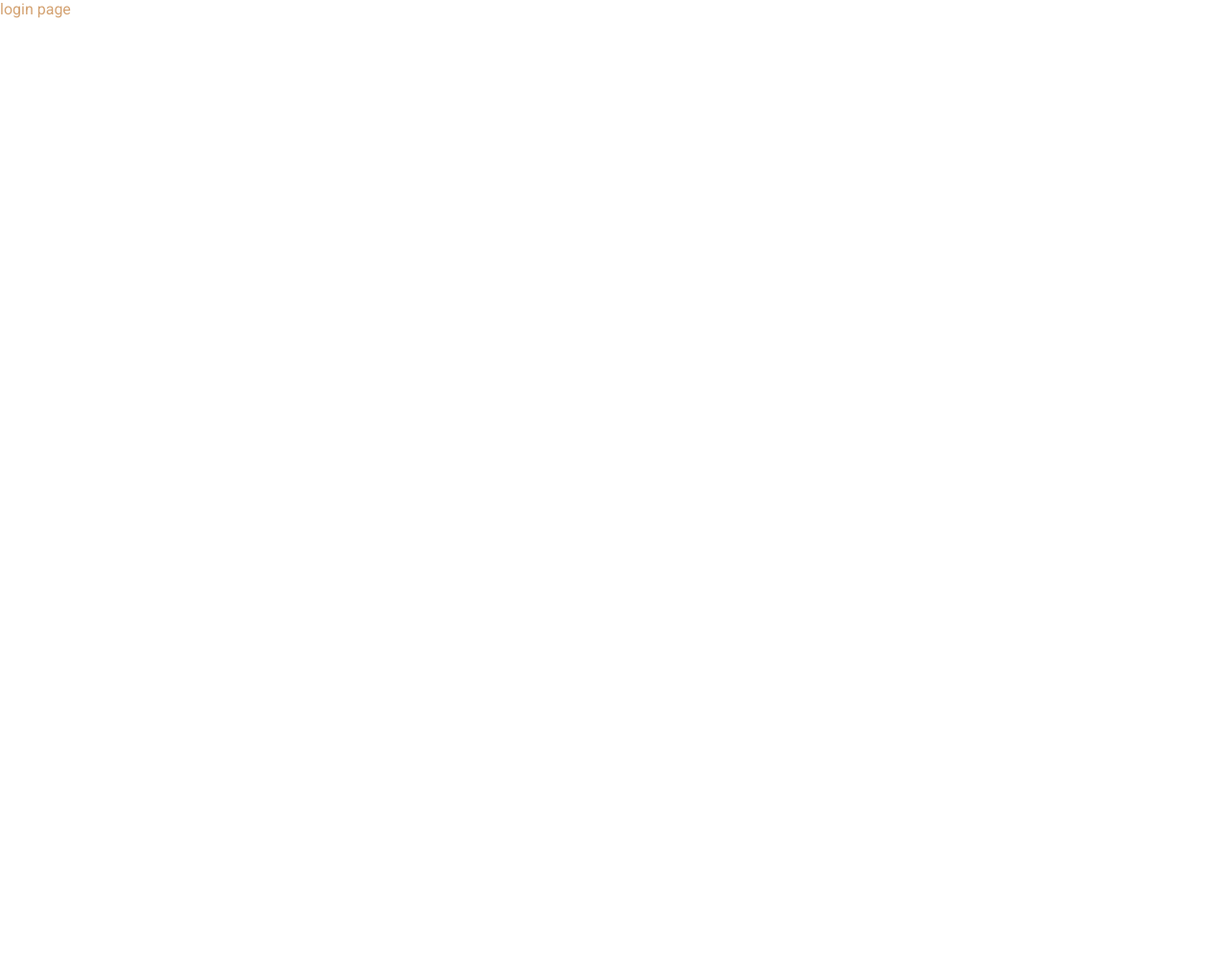
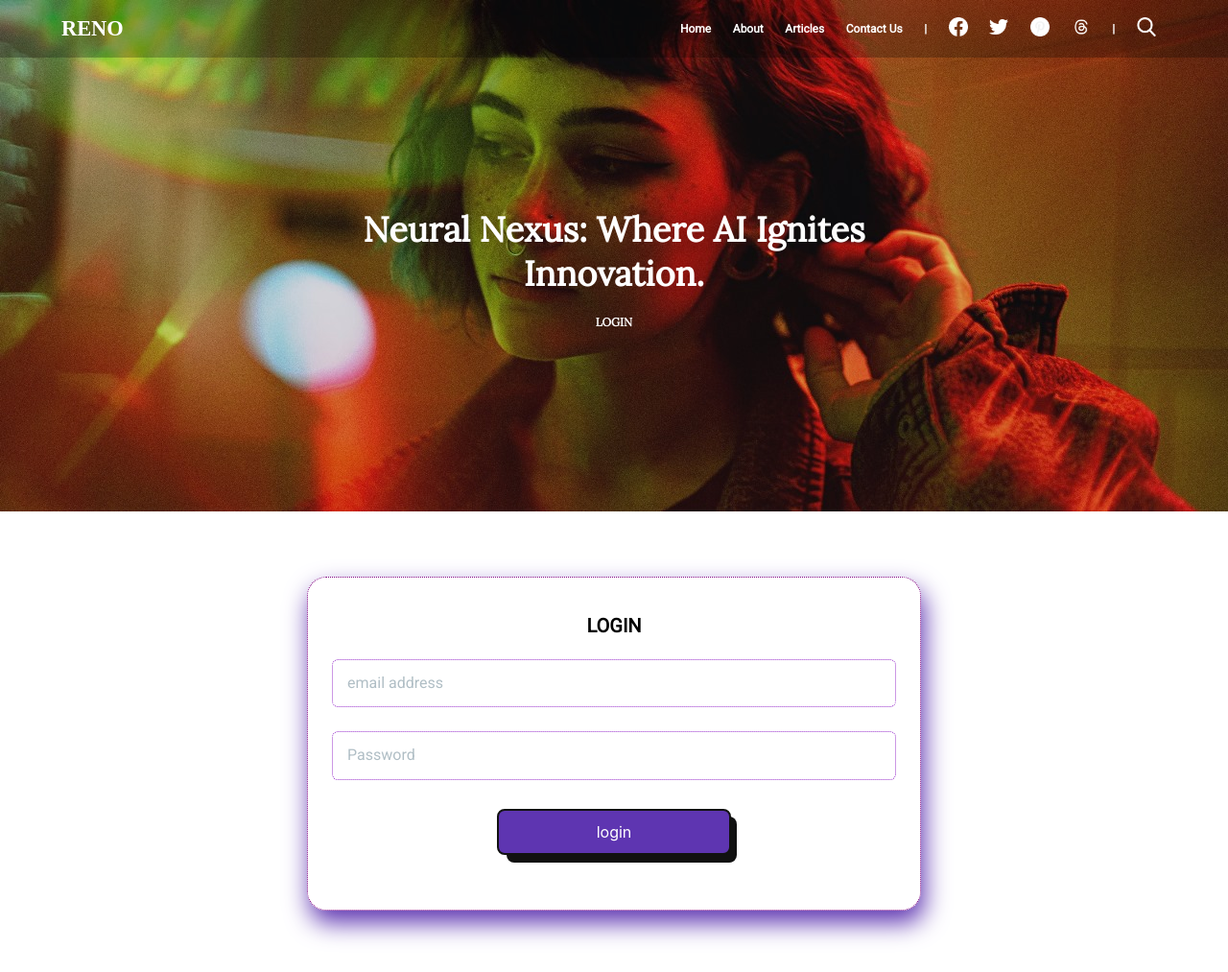
Before and after one commit to Mortza1/bloggingWebsite, a website: page public/login.html in a window 1280 px wide. Shown: the whole page at 96% size. Before the commit the page ends 800 px from the top, so only its background shows below. Drawn offline with Linux system fonts and the light colour scheme.

Commit message:
login page ui done

```diff
--- /dev/null
+++ b/public/form.css
@@ -0,0 +1,137 @@
+@import url('https://fonts.googleapis.com/css2?family=League+Spartan&family=Lora&family=Roboto&display=swap');
+
+:root {
+  /* Generic */
+  --gutterMd: 0.8rem;
+  --gutterLg: 1.6rem;
+  --colorPrimary600: #5e35b1;
+  --fontSizeLg: 2.1rem;
+  --transitionDuration: 300ms;
+  --transitionTF: cubic-bezier(0.645, 0.045, 0.355, 1);
+}
+
+*,
+*::before,
+*::after {
+  box-sizing: border-box;
+}
+
+.Input-text {
+  display: block;
+  margin: 0;
+  color: inherit;
+  width: 100%;
+  padding: 10px 15px;
+  font-size: 1rem;
+  font-family: 'Roboto';
+  line-height: 1.8;
+  border: 1px dotted darkorchid;
+  border-radius: 0.4rem;
+  transition: box-shadow var(--transitionDuration);
+}
+
+.Input-text::placeholder {
+  color: #B0BEC5;
+}
+
+.Input-text:focus {
+  outline: none;
+  box-shadow: 0.2rem 0.8rem 1.6rem var(--colorPrimary600);
+}
+
+/* ----------------------------------------------------------------------------------------------------- */
+.login-box {
+  display: flex;
+  flex-direction: column;
+  justify-content: center;
+  border-radius: 20px;
+  width: 50%;
+  margin: 5% auto;
+  border: 0.5px dotted purple;
+  padding: 3% 1%;
+  box-shadow: 0.2rem 0.8rem 1.6rem var(--colorPrimary600);
+  -webkit-border-radius: 20px;
+  -moz-border-radius: 20px;
+  -ms-border-radius: 20px;
+  -o-border-radius: 20px;
+}
+
+.login-box .Input {
+  margin: 2%;
+}
+
+.login-box .title {
+  margin: 0 auto 10px auto;
+}
+
+
+
+
+/* CSS */
+.main-button {
+  width: 40%;
+  margin: 3% auto;
+  align-items: center;
+  background-color: var(--colorPrimary600);
+  border: 2px solid #111;
+  border-radius: 8px;
+  box-sizing: border-box;
+  color: #fff;
+  cursor: pointer;
+  display: flex;
+  font-family: Inter,sans-serif;
+  font-size: 16px;
+  height: 48px;
+  justify-content: center;
+  line-height: 24px;
+  max-width: 100%;
+  padding: 0 25px;
+  position: relative;
+  text-align: center;
+  text-decoration: none;
+  user-select: none;
+  -webkit-user-select: none;
+  touch-action: manipulation;
+}
+
+.main-button:after {
+  background-color: #111;
+  border-radius: 8px;
+  content: "";
+  display: block;
+  height: 48px;
+  left: 0;
+  width: 100%;
+  position: absolute;
+  top: -2px;
+  transform: translate(8px, 8px);
+  transition: transform .2s ease-out;
+  z-index: -1;
+  -webkit-transition: transform .2s ease-out;
+  -moz-transition: transform .2s ease-out;
+  -ms-transition: transform .2s ease-out;
+  -o-transition: transform .2s ease-out;
+}
+
+.main-button:hover:after {
+  transform: translate(0, 0);
+  -webkit-transform: translate(0, 0);
+  -moz-transform: translate(0, 0);
+  -ms-transform: translate(0, 0);
+  -o-transform: translate(0, 0);
+}
+
+.main-button:active {
+  background-color: #000;
+  outline: 0;
+}
+
+.button-56:hover {
+  outline: 0;
+}
+
+@media (min-width: 768px) {
+  .button-56 {
+    padding: 0 40px;
+  }
+}
--- a/public/login.html
+++ b/public/login.html
@@ -3,10 +3,49 @@
 <head>
     <meta charset="UTF-8">
     <meta name="viewport" content="width=device-width, initial-scale=1.0">
+    <link rel="stylesheet" href="form.css">
     <link rel="stylesheet" href="styles.css">
-    <title>Document</title>
+    <title>Neural Nexus - login</title>
 </head>
 <body>
-    <div class="quote roboto">login page</div>
+    <section>
+        <div class="titleImage">
+            <img src="../assets/login-title.jpg" alt="">
+            <div class="greyBox"></div>
+        <nav>
+            <div class="logo">RENO</div>
+            <div class="rest">
+                <div class="item white-title small roboto"><a class="item white-title small roboto" href="index.html">Home</a></div>
+                <div class="item white-title small roboto">About</div>
+                <div class="item white-title small roboto">Articles</div>
+                <div class="item white-title small roboto">Contact Us</div>
+                <div class="divider white-title small roboto">|</div>
+                <div class="sublogo"><img src="../assets/facebook.png" alt=""></div>
+                <div class="sublogo"><img src="../assets/twitter.png" alt=""></div>
+                <div class="sublogo"><img src="../assets/pinterest.png" alt=""></div>
+                <div class="sublogo"><img src="../assets/threads.png" alt=""></div>
+                <div class="divider white-title small roboto">|</div>
+                <div class="sublogo"><img src="../assets/search.png" alt=""></div>
+            </div>
+        </nav>
+        <div class="content">
+            <div class="title white-title large lora margin-20">Neural Nexus: Where AI Ignites Innovation.</div>
+            <!-- <div class="sub small lora subtitle margin-20">Progressively incentivize cooperative systems through technically sound functionalities. The credibly productivate seamless data.</div> -->
+            <div class="date small lora white-title margin-20">LOGIN</div>
+        </div>
+        </div>
+    </section>
+    <section>
+        <div class="login-box">
+            <div class="title medium-125 roboto bold">LOGIN</div>
+            <div class="Input">
+                <input type="text" id="input" class="Input-text" placeholder="email address">
+            </div>
+            <div class="Input">
+                <input type="text" id="input" class="Input-text" placeholder="Password">
+            </div>
+            <button class="main-button" role="button">login</button>
+        </div>
+    </section>
 </body>
 </html>
--- a/public/styles.css
+++ b/public/styles.css
@@ -297,6 +297,22 @@ nav {
     margin-right: 3%;
 }
 
+/* title image styling */
+.titleImage {
+    position: relative;
+  }
+  .titleImage .content {
+    position: absolute;
+    top: 50%;
+    left: 50%;
+    transform: translate(-50%, -50%);
+    text-align: center;
+    width: 45%;
+    -webkit-transform: translate(-50%, -50%);
+    -moz-transform: translate(-50%, -50%);
+    -ms-transform: translate(-50%, -50%);
+    -o-transform: translate(-50%, -50%);
+  }
 
 
 /* the the text styles */
--- a/src/routes/index.js
+++ b/src/routes/index.js
@@ -11,5 +11,8 @@ router.get('/login', (req, res) => {
     res.sendFile(path.join(__dirname, '../../public', 'login.html' ))
 });
 
+router.get('/blog', (req, res) => {
+    res.sendFile(path.join(__dirname, '../../public', 'blog.html'))
+})
 
 module.exports = router;
```
Also changed, not shown: public/blog.html (+1 -1 lines), public/assets/login-title.jpg (added).
